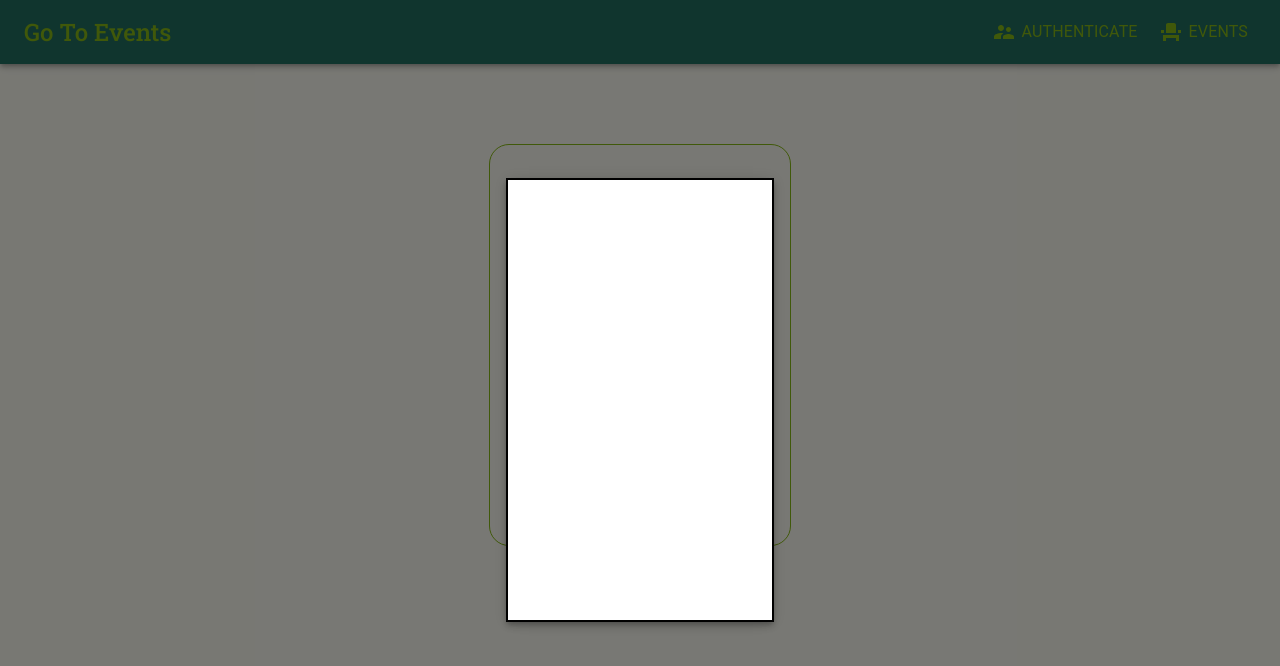
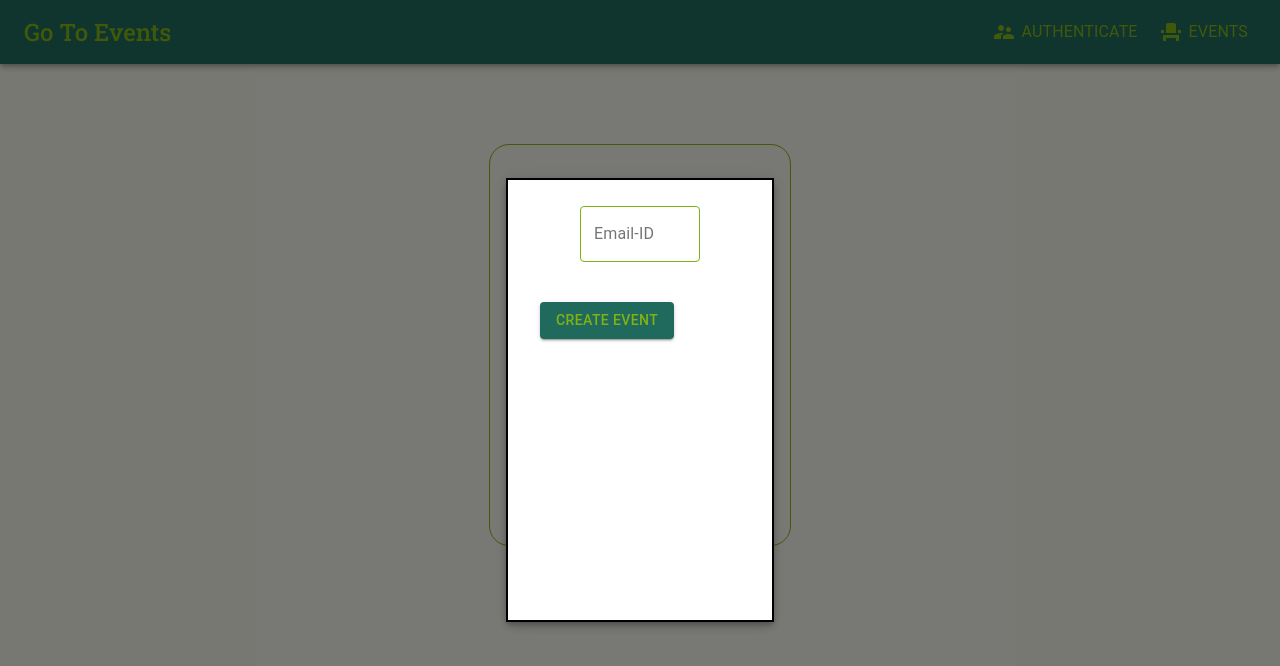
Before and after one commit to reuben21/Event-Booking-Project-MERNG-Stack, a React (Create React App) app in the folder frontend/: page /events in a window 1280 px wide. Both pictures are taken after a click on the button "CREATE EVENT". Shown: the top 666 px of the page. Built offline with nearby package versions, Linux system fonts and the light colour scheme.

Commit message:
Updated Code

```diff
--- a/frontend/src/pages/Events.js
+++ b/frontend/src/pages/Events.js
@@ -1,30 +1,30 @@
 import React from "react";
 import {makeStyles, withStyles} from "@material-ui/core/styles";
-// import TextField from "@material-ui/core/TextField";
+import TextField from "@material-ui/core/TextField";
 import Modal from '@material-ui/core/Modal';
 import Button from '@material-ui/core/Button';
 import Grid from '@material-ui/core/Grid';
-// const CssTextField = withStyles({
-//     root: {
-//         '& label.Mui-focused': {
-//             color: '#81b214',
-//         },
-//         '& .MuiInput-underline:after': {
-//             borderBottomColor: '#81b214',
-//         },
-//         '& .MuiOutlinedInput-root': {
-//             '& fieldset': {
-//                 borderColor: '#81b214',
-//             },
-//             '&:hover fieldset': {
-//                 borderColor: '#81b214',
-//             },
-//             '&.Mui-focused fieldset': {
-//                 borderColor: '#81b214',
-//             },
-//         },
-//     },
-// })(TextField);
+const CssTextField = withStyles({
+    root: {
+        '& label.Mui-focused': {
+            color: '#81b214',
+        },
+        '& .MuiInput-underline:after': {
+            borderBottomColor: '#81b214',
+        },
+        '& .MuiOutlinedInput-root': {
+            '& fieldset': {
+                borderColor: '#81b214',
+            },
+            '&:hover fieldset': {
+                borderColor: '#81b214',
+            },
+            '&.Mui-focused fieldset': {
+                borderColor: '#81b214',
+            },
+        },
+    },
+})(TextField);
 
 const ColorButton = withStyles((theme) => ({
     root: {
@@ -68,6 +68,7 @@ const EventsPage = () => {
     // getModalStyle is not a pure function, we roll the style only on the first render
     const [modalStyle] = React.useState(getModalStyle);
     const [open, setOpen] = React.useState(false);
+    const [title,setTitle] = React.useState('')
     // const {classes} = this.props;
 
     const handleOpen = () => {
@@ -77,10 +78,27 @@ const EventsPage = () => {
     const handleClose = () => {
         setOpen(false);
     };
-
+    const handleSubmit = (evt) => {
+        evt.preventDefault();
+        alert(`Submitting Name ${name}`)
+    }
     const body = (
         <div style={modalStyle} className={classes.paper}>
-
+            <form onSubmit={handleSubmit}>
+                <div>
+                    <CssTextField style={{marginTop: "10px", display: "block", color: "green"}}
+                                  className={classes.margin}
+                                  label="Email-ID"
+                                  variant="outlined"
+                                  id="custom-css-outlined-input"
+                                  onChange={e=>setTitle(e.target.value)}
+                    />
+                </div>
+                <ColorButton type="submit" variant="contained"
+                             color="primary" onClick={handleOpen}>
+                    Create Event
+                </ColorButton>
+            </form>
         </div>
     );
 
```
